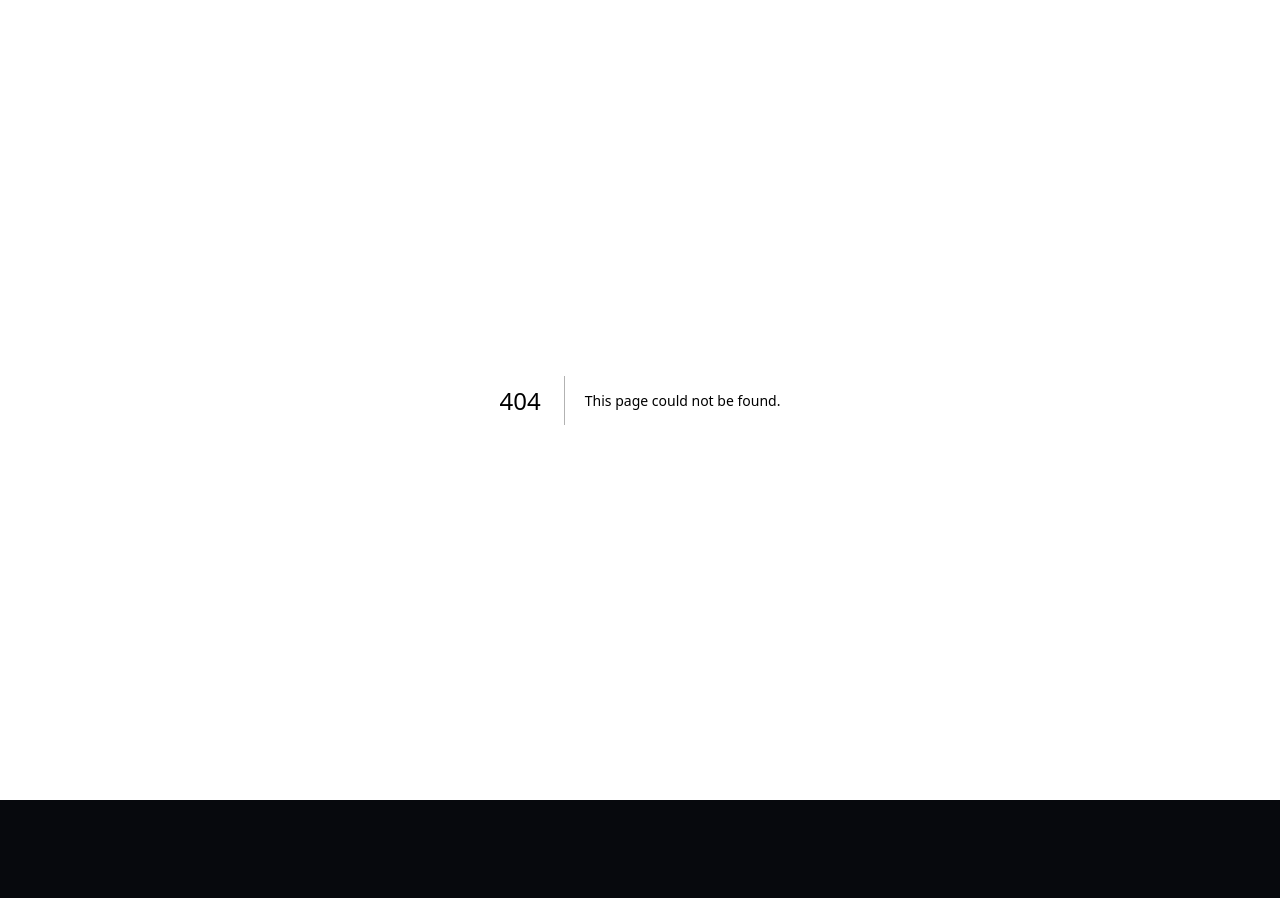
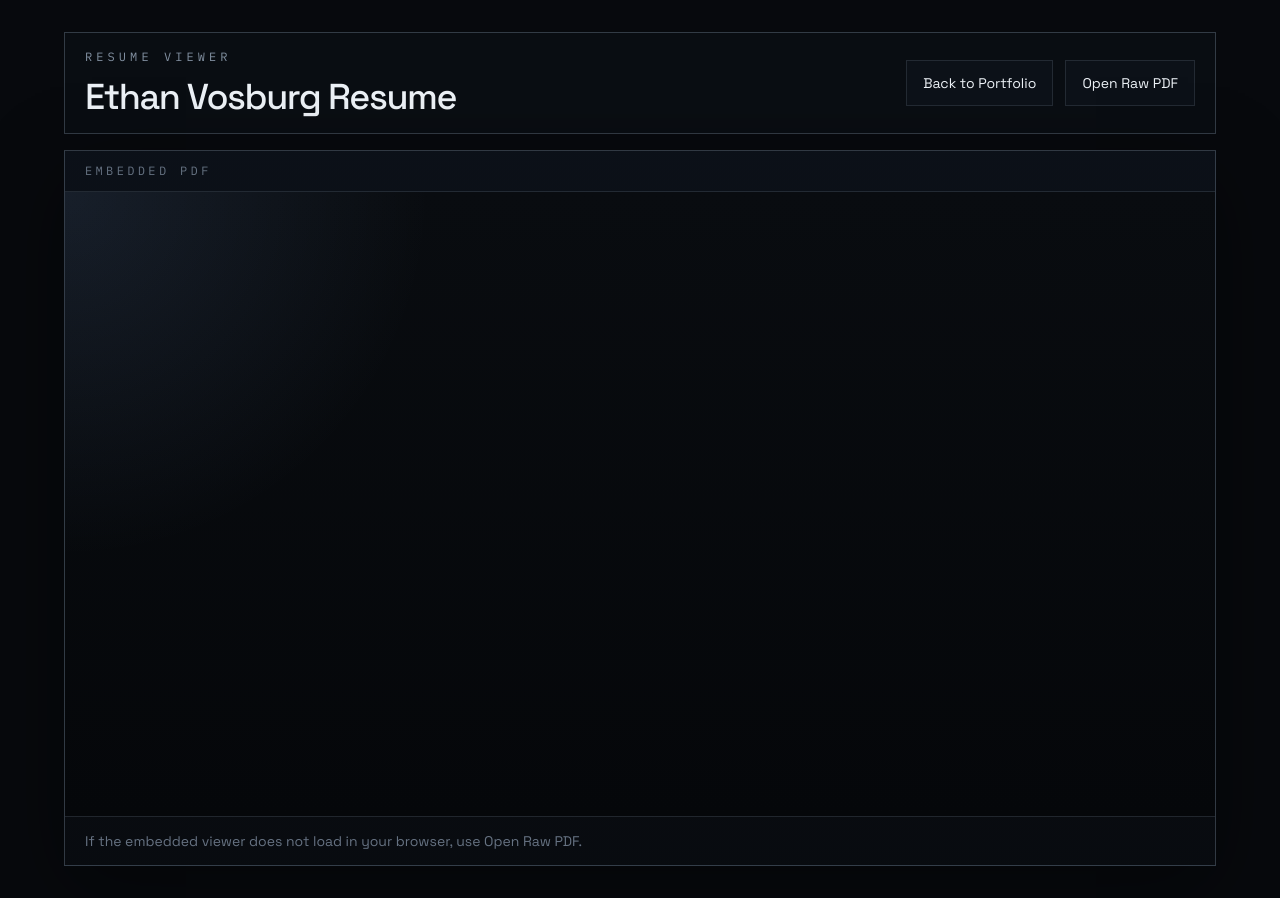
Before and after one commit to EthanV1920/Portfolio-website, a Next.js app: page /resume in a window 1280 px wide. Before the commit this address had no page. Before the commit the page ends 800 px from the top, so only its background shows below. Built offline with nearby package versions, Linux system fonts and the light colour scheme.

Commit message:
Add resume viewer and restore cursor glow
- Add a dedicated resume page backed by `public/resume.pdf`
- Enable the Resume link in the dock and fix the company name
- Re-enable cursor glow listeners and adjust hero/link layout

```diff
--- a/app/page.tsx
+++ b/app/page.tsx
@@ -1,5 +1,5 @@
 import { AmbientFrame } from "@/components/ambient-frame";
-import { CursorGlowGate } from "@/components/cursor-glow-gate";
+// import { CursorGlowGate } from "@/components/cursor-glow-gate";
 import { Hero } from "@/components/hero";
 import { LinkDock } from "@/components/link-dock";
 import { siteConfig } from "@/lib/site-config";
@@ -8,7 +8,7 @@ export default function Home() {
   return (
     <main className="relative min-h-screen overflow-hidden bg-[var(--bg-base)] text-[var(--text-primary)]">
       <AmbientFrame />
-      <CursorGlowGate />
+      {/* <CursorGlowGate /> */}
       <div className="relative mx-auto flex min-h-screen w-full max-w-7xl flex-col gap-4 px-4 py-4 sm:gap-5 sm:px-6 sm:py-6 lg:gap-6 lg:px-8 lg:py-8">
         <div className="flex items-center justify-between border border-[var(--border-strong)] bg-[rgba(10,14,20,0.82)] px-4 py-3">
           <p className="font-mono text-[10px] uppercase tracking-[0.34em] text-[var(--text-muted)] sm:text-xs">
--- /dev/null
+++ b/app/resume/page.tsx
@@ -0,0 +1,60 @@
+import type { Metadata } from "next";
+import Link from "next/link";
+import { resumePdfUrl } from "@/lib/site-config";
+
+export const metadata: Metadata = {
+  title: "Resume | Ethan Vosburg",
+  description: "Embedded PDF resume viewer for Ethan Vosburg.",
+};
+
+export default function ResumePage() {
+  return (
+    <main className="min-h-screen bg-[var(--bg-base)] px-4 py-4 text-[var(--text-primary)] sm:px-6 sm:py-6 lg:px-8 lg:py-8">
+      <div className="mx-auto flex w-full max-w-6xl flex-col gap-4">
+        <header className="border border-[var(--border-strong)] bg-[rgba(10,14,20,0.82)] px-4 py-4 sm:px-5">
+          <div className="flex flex-col gap-4 sm:flex-row sm:items-center sm:justify-between">
+            <div>
+              <p className="font-mono text-[10px] uppercase tracking-[0.34em] text-[var(--text-muted)] sm:text-xs">
+                Resume Viewer
+              </p>
+              <h1 className="mt-3 text-3xl font-display font-medium tracking-[-0.04em] sm:text-4xl">
+                Ethan Vosburg Resume
+              </h1>
+            </div>
+
+            <div className="flex flex-wrap gap-3">
+              <Link
+                href="/"
+                className="inline-flex items-center border border-[var(--border-subtle)] bg-[var(--surface-soft)] px-4 py-3 text-sm text-[var(--text-secondary)] transition-[background-color,border-color] duration-200 hover:border-[var(--border-strong)] hover:bg-[var(--surface-strong)]"
+              >
+                Back to Portfolio
+              </Link>
+              <a
+                href={resumePdfUrl}
+                target="_blank"
+                rel="noreferrer"
+                className="inline-flex items-center border border-[var(--border-subtle)] bg-[var(--surface-soft)] px-4 py-3 text-sm text-[var(--text-secondary)] transition-[background-color,border-color] duration-200 hover:border-[var(--border-strong)] hover:bg-[var(--surface-strong)]"
+              >
+                Open Raw PDF
+              </a>
+            </div>
+          </div>
+        </header>
+
+        <section className="overflow-hidden border border-[var(--border-strong)] bg-[linear-gradient(180deg,rgba(12,17,24,0.96)_0%,rgba(8,11,16,0.92)_100%)] shadow-[var(--shadow-panel)]">
+          <div className="border-b border-[var(--border-subtle)] px-4 py-3 font-mono text-[10px] uppercase tracking-[0.28em] text-[var(--text-dim)] sm:px-5 sm:text-xs">
+            Embedded PDF
+          </div>
+          <iframe
+            title="Ethan Vosburg Resume PDF"
+            src={`${resumePdfUrl}#view=FitH&navpanes=0`}
+            className="h-[78vh] w-full bg-white"
+          />
+          <div className="border-t border-[var(--border-subtle)] px-4 py-3 text-sm leading-6 text-[var(--text-dim)] sm:px-5">
+            If the embedded viewer does not load in your browser, use Open Raw PDF.
+          </div>
+        </section>
+      </div>
+    </main>
+  );
+}
--- a/components/cursor-glow.tsx
+++ b/components/cursor-glow.tsx
@@ -88,17 +88,17 @@ export function CursorGlow() {
 
     handleResize();
 
-    // window.addEventListener("pointermove", handlePointerMove, { passive: true });
-    // window.addEventListener("pointerleave", handlePointerLeave);
-    // window.addEventListener("blur", handlePointerLeave);
-    // window.addEventListener("resize", handleResize);
+    window.addEventListener("pointermove", handlePointerMove, { passive: true });
+    window.addEventListener("pointerleave", handlePointerLeave);
+    window.addEventListener("blur", handlePointerLeave);
+    window.addEventListener("resize", handleResize);
 
     return () => {
       stop();
-      // window.removeEventListener("pointermove", handlePointerMove);
-      // window.removeEventListener("pointerleave", handlePointerLeave);
-      // window.removeEventListener("blur", handlePointerLeave);
-      // window.removeEventListener("resize", handleResize);
+      window.removeEventListener("pointermove", handlePointerMove);
+      window.removeEventListener("pointerleave", handlePointerLeave);
+      window.removeEventListener("blur", handlePointerLeave);
+      window.removeEventListener("resize", handleResize);
     };
   }, []);
 
--- a/components/hero.tsx
+++ b/components/hero.tsx
@@ -23,6 +23,10 @@ export function Hero({ name, roles }: HeroProps) {
               {name}
             </h1>
           </div>
+
+          <p className="pt-4 font-mono text-[10px] uppercase leading-5 tracking-[0.26em] text-[var(--text-dim)] sm:pt-6 sm:text-xs lg:max-w-[14rem]">
+            Systems thinking with clean execution across broadcast and compute.
+          </p>
         </div>
 
         <div className="grid gap-4 border-t border-[var(--border-subtle)] pt-4 sm:gap-5 sm:pt-5 lg:grid-cols-[minmax(0,1fr)_auto] lg:items-end lg:pt-6">
@@ -41,9 +45,6 @@ export function Hero({ name, roles }: HeroProps) {
               </div>
             ))}
           </div>
-          <p className="font-mono text-[10px] uppercase leading-5 tracking-[0.26em] text-[var(--text-dim)] sm:text-xs lg:max-w-[14rem]">
-            Systems thinking with clean execution across broadcast and compute.
-          </p>
         </div>
       </div>
     </div>
--- a/components/link-dock.tsx
+++ b/components/link-dock.tsx
@@ -7,6 +7,7 @@ type LinkDockProps = {
 export function LinkDock({ links }: LinkDockProps) {
   const renderLink = (link: LinkItem, index: number) => {
     const isInteractive = Boolean(link.enabled && link.href);
+    const isExternal = Boolean(link.href?.startsWith("http"));
     const Component = isInteractive ? "a" : "div";
 
     return (
@@ -15,8 +16,12 @@ export function LinkDock({ links }: LinkDockProps) {
         {...(isInteractive
           ? {
               href: link.href,
-              target: "_blank",
-              rel: "noreferrer",
+              ...(isExternal
+                ? {
+                    target: "_blank",
+                    rel: "noreferrer",
+                  }
+                : {}),
             }
           : {})}
         className="group relative flex min-h-32 flex-col justify-between overflow-hidden border border-[var(--border-subtle)] bg-[var(--surface-soft)] px-3 py-3 transition-[background-color,border-color,opacity] duration-200 hover:border-[var(--border-strong)] hover:bg-[var(--surface-strong)] sm:min-h-0 sm:flex-row sm:items-center sm:gap-4 sm:px-4 sm:py-4"
@@ -31,14 +36,10 @@ export function LinkDock({ links }: LinkDockProps) {
             <p className="mt-2 text-base font-medium tracking-[-0.02em] text-[var(--text-primary)] sm:text-lg">
               {link.label}
             </p>
-          </div>
-          <div className="text-right">
-            <p className="font-mono text-[10px] uppercase tracking-[0.28em] text-[var(--text-muted)] sm:text-xs">
-              {isInteractive ? "Live" : "Pending"}
-            </p>
             <p className="mt-2 max-w-[14rem] text-xs leading-5 text-[var(--text-dim)] sm:text-sm">
               {link.note}
             </p>
+
           </div>
         </div>
       </Component>
--- a/lib/site-config.ts
+++ b/lib/site-config.ts
@@ -11,14 +11,17 @@ export type SiteConfig = {
   links: LinkItem[];
 };
 
+export const resumePdfUrl =
+  "/resume.pdf";
+
 export const siteConfig: SiteConfig = {
   name: "Ethan Vosburg",
   roles: ["Broadcast Engineer", "Computer Engineer"],
   links: [
     { label: "GitHub", enabled: true, note: "Repository channel", href: "https://github.com/EthanV1920"},
     { label: "LinkedIn", enabled: true, note: "Professional signal", href: "https://www.linkedin.com/in/evosburg/"},
-    { label: "Vosburg Producions", enabled: true, note: "Broadcast Worldwide", href: "https://vprovids.com" },
+    { label: "Vosburg Productions", enabled: true, note: "Broadcast Worldwide", href: "https://vprovids.com" },
     { label: "Email", enabled: false, note: "Direct contact" },
-    { label: "Resume", enabled: false, note: "Credential deck" },
+    { label: "Resume", enabled: true, note: "Open PDF viewer", href: "/resume" },
   ],
 };
```
Also changed, not shown: 1 other file (tests, documents, lock files or other folders).
